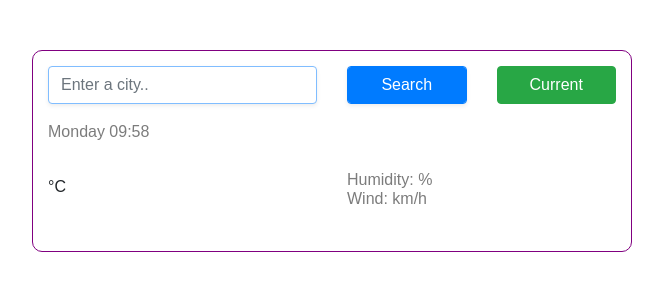
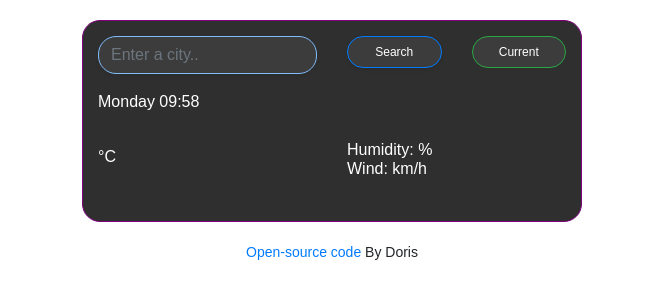
Before and after one commit to sharon5555/my-weather-app, a plain HTML site: page App/index.html in a window 1280 px wide. Shown: the whole page, without its empty margins (308-971 px from the left). Drawn offline with nearby package versions, Linux system fonts and the light colour scheme; no server answers.

Commit message:
added open source link in html and also updated and add new  css styling

```diff
--- a/App/index.html
+++ b/App/index.html
@@ -34,6 +34,7 @@
                 type="submit"
                 value="Search"
                 class="form-control btn btn-primary shadow-sm w-100"
+                id="search-btn"
               />
             </div>
             <div class="col-3">
@@ -69,6 +70,14 @@
         </div>
       </div>
     </div>
+    <footer>
+      <a
+        href="https://github.com/sharon5555/my-weather-app/tree/main/App"
+        target="_blank"
+        >Open-source code</a
+      >
+      By Doris
+    </footer>
     <script src="src/script.js"></script>
   </body>
 </html>
--- a/App/src/styles.css
+++ b/App/src/styles.css
@@ -1,10 +1,9 @@
 body {
   font-family: arial, sans-serif;
-  margin: 50px;
 }
 
 h1 {
-  color: #7c7c7c;
+  color: white;
   font-size: 24px;
   font-weight: 100;
   line-height: 28px;
@@ -17,7 +16,7 @@ ul {
 }
 
 li {
-  color: #7c7c7c;
+  color: white;
   font-size: 16px;
   font-weight: 100;
   height: 19px;
@@ -29,18 +28,19 @@ li {
   border: 1px solid purple;
   padding: 15px;
   margin: 20px auto;
-  border-radius: 10px;
-  max-width: 600px;
+  border-radius: 18px;
+  max-width: 500px;
+  background-color: #000000d0;
 }
-
-.weather-icon {
-  height: 64px;
-  width: 64px;
-  margin-right: 10px;
+@media (max-width: 768px) {
+  .weather-app {
+    width: 80%;
+    font-size: 14px;
+  }
 }
 
 .temperature {
-  color: rgb(33, 33, 33);
+  color: #fff;
   font-size: 64px;
   font-weight: 400;
   line-height: 1;
@@ -49,8 +49,31 @@ li {
 .units {
   position: relative;
   top: -34px;
+  color: #fff;
 }
-
+footer {
+  text-align: center;
+  font-size: 14px;
+}
+#city-input {
+  border-radius: 18px;
+  background: #7c7c7c2b;
+  color: white;
+  font-family: inherit;
+}
+#search-btn {
+  border-radius: 18px;
+  font-size: 12px;
+  background: #7c7c7c2b;
+}
+#current-location-button {
+  border-radius: 18px;
+  font-size: 12px;
+  background: #7c7c7c2b;
+}
 .search-form {
   margin-bottom: 20px;
 }
+a {
+  text-decoration: none;
+}
```
